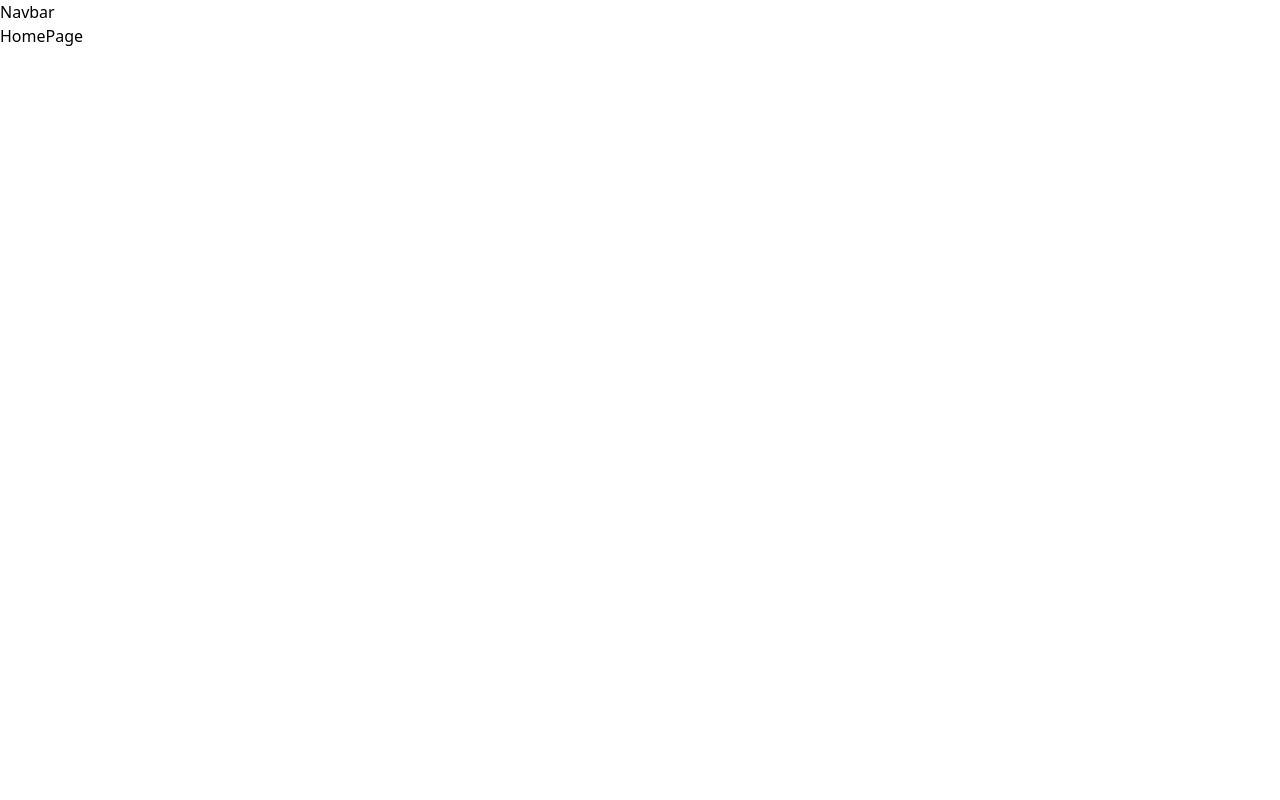
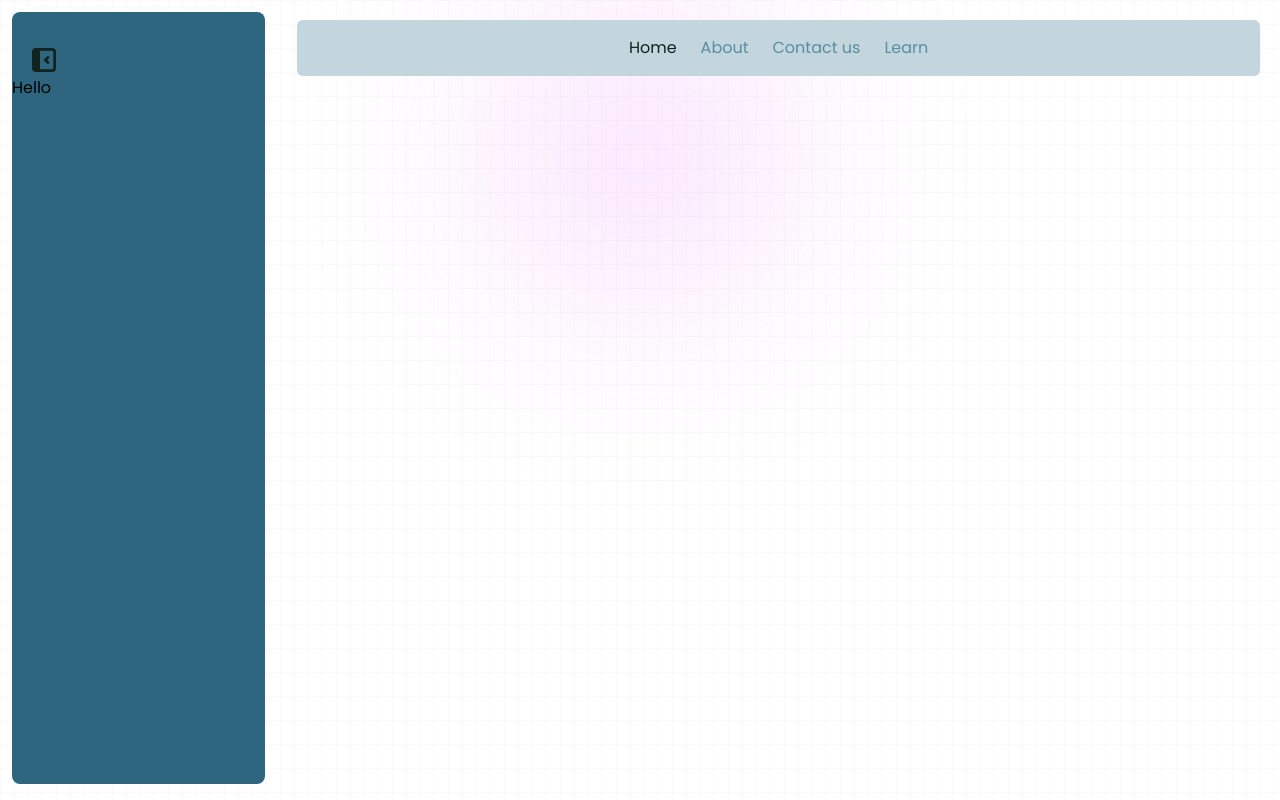
Before and after one commit to krishmungase/todoist, a React (Vite) app: page / in a window 1280 px wide. Built offline with nearby package versions, Linux system fonts and the light colour scheme.

Commit message:
navbar and sidebar template

```diff
--- a/package.json
+++ b/package.json
@@ -16,6 +16,7 @@
     "lucide-react": "^0.471.0",
     "react": "^18.3.1",
     "react-dom": "^18.3.1",
+    "react-icons": "^5.4.0",
     "react-router-dom": "^7.1.1",
     "tailwind-merge": "^2.6.0",
     "tailwindcss-animate": "^1.0.7"
--- a/src/App.jsx
+++ b/src/App.jsx
@@ -3,15 +3,20 @@
 import { Route, Routes } from "react-router-dom"
 import Navbar from "./pages/navbar"
 import HomePage from "./pages/home-page"
+import DashboardLayout from "./layout/dashboard-layout"
 
 const App = () => {
   return (
     <div className="w-screen min-h-screen flex flex-col">
-      <Navbar />
+      <div className="absolute inset-0 -z-10 size-full bg-white bg-[linear-gradient(to_right,#8080800a_1px,transparent_1px),linear-gradient(to_bottom,#8080800a_1px,transparent_1px)] bg-[size:14px_24px]">
+        <div className="absolute inset-x-0 top-0 -z-10 m-auto size-[310px] rounded-full bg-fuchsia-400 opacity-20 blur-[100px]" />
+      </div>
       <Routes>
-        <Route path="/" element={<HomePage />} />
+        <Route path="/" element={<DashboardLayout />}>
+          <Route path="/" element={<HomePage />} />
+        </Route>
       </Routes>
-    </div>
+    </div >
   )
 }
 
--- /dev/null
+++ b/src/common/desktop-view.jsx
@@ -0,0 +1,24 @@
+import React, { useState } from 'react'
+import { TbLayoutSidebarLeftCollapseFilled } from "react-icons/tb";
+
+const DesktopDashboardSidebar = ({ openSideBar, setOpenSideBar }) => {
+
+  return (
+    <div>
+      <div className='px-4'>
+        <TbLayoutSidebarLeftCollapseFilled onClick={() => setOpenSideBar(!openSideBar)} className='text-rich-900 cursor-pointer size-8' />
+      </div>
+      {
+        openSideBar ?
+          <h1>Hello</h1>
+          :
+
+          (
+            <h1>Hi</h1>
+          )
+      }
+    </div>
+  )
+}
+
+export default DesktopDashboardSidebar
--- a/src/index.css
+++ b/src/index.css
@@ -1,8 +1,13 @@
+@import url('https://fonts.googleapis.com/css2?family=Poppins:ital,wght@0,100;0,200;0,300;0,400;0,500;0,600;0,700;0,800;0,900;1,100;1,200;1,300;1,400;1,500;1,600;1,700;1,800;1,900&display=swap');
 @tailwind base;
 @tailwind components;
 @tailwind utilities;
 
 /* ... */
+
+*{
+  font-family: "Poppins", serif;
+}
 
 
 @layer base {
--- /dev/null
+++ b/src/layout/dashboard-layout.jsx
@@ -0,0 +1,16 @@
+import { Outlet } from "react-router-dom"
+import DashboardSidebar from "./side-layout"
+
+
+const DashboardLayout = () => {
+  return (
+    <div className="flex flex-row w-full h-full">
+      <DashboardSidebar />
+      <div className="h-[calc(100vh_-80px)] w-full p-5 overflow-y-auto">
+        <Outlet />
+      </div>
+    </div>
+  )
+}
+
+export default DashboardLayout
--- /dev/null
+++ b/src/layout/side-layout.jsx
@@ -0,0 +1,18 @@
+import React, { useState } from 'react';
+import DesktopDashboardSidebar from '../common/desktop-view';
+// import MobilDashboardSidebar from './mobile-dashboard'
+
+const DashboardSidebar = () => {
+  const [openSideBar, setOpenSideBar] = useState(true);
+
+  return (
+    <div className={`w-[100px] ${openSideBar ? "lg:w-[350px]" : "lg:w-[100px]"} p-3`}>
+      <div className="bg-rich-500 h-[calc(100vh_-28px)] rounded-lg py-8 w-full">
+        {/* <MobilDashboardSidebar /> */}
+        <DesktopDashboardSidebar openSideBar={openSideBar} setOpenSideBar={setOpenSideBar} />
+      </div>
+    </div>
+  );
+}
+
+export default DashboardSidebar;
--- a/src/pages/home-page.jsx
+++ b/src/pages/home-page.jsx
@@ -1,9 +1,12 @@
 // eslint-disable-next-line no-unused-vars
 import React from 'react'
+import Navbar from './navbar'
 
 const HomePage = () => {
   return (
-    <div>HomePage</div>
+    <div className='text-black'>
+      <Navbar />
+    </div>
   )
 }
 
--- a/src/pages/navbar.jsx
+++ b/src/pages/navbar.jsx
@@ -1,9 +1,38 @@
 // eslint-disable-next-line no-unused-vars
 import React from 'react'
+import { Link } from 'react-router-dom'
+import CodeMitra from "../assets/LogoCodeMitra.png"
 
 const Navbar = () => {
   return (
-    <div>Navbar</div>
+    <div className='bg-rich-100 rounded-md container mx-auto px-8'>
+      <div className="flex flex-wrap justify-center items-center py-4 px-4 lg:px-0">
+        <nav className="hidden lg:flex items-center">
+          <ul className="flex gap-x-6 text-richrich-400-25">
+            <li>
+              <Link to="/" className={`${location.pathname === "/" ? "text-rich-900" : "text-rich-400"} hover:text-rich-900 transition`}>
+                Home
+              </Link>
+            </li>
+            <li>
+              <Link to="/about" className={`${location.pathname === "/about" ? "text-rich-900" : "text-rich-400"} hover:text-rich-900 transition`}>
+                About
+              </Link>
+            </li>
+            <li>
+              <Link to="/contact" className={`${location.pathname === "/contact" ? "text-rich-900" : "text-rich-400"} hover:text-rich-900 transition`}>
+                Contact us
+              </Link>
+            </li>
+            <li>
+              <Link to="/dashboard/profile" className={`${location.pathname.includes("/dashboard") ? "text-rich-900" : "text-rich-400"} hover:text-rich-900 transition`}>
+                Learn
+              </Link>
+            </li>
+          </ul>
+        </nav>
+      </div>
+    </div>
   )
 }
 
--- a/tailwind.config.js
+++ b/tailwind.config.js
@@ -9,7 +9,23 @@ export default {
 				md: 'calc(var(--radius) - 2px)',
 				sm: 'calc(var(--radius) - 4px)'
 			},
-  		colors: {}
+			colors: {
+				rich: {
+					50: "#E7EEF1",  // Very light
+					100: "#C3D6DD", // Light
+					200: "#9FBEC9", // Lighter
+					300: "#7BA6B5", // Soft
+					400: "#578EA1", // Neutral
+					500: "#2F667F", // Base color
+					600: "#285765", // Slightly darker
+					700: "#20474D", // Dark
+					800: "#183635", // Darker
+					900: "#10231E", // Very dark
+				},
+				primary: "#2F667F",
+				secondary: "#539BBB",
+				turnary: "#EEF5F8",
+			}
 		}
 	},
 	plugins: [require("tailwindcss-animate")],
```
Also changed, not shown: src/assets/LogoCodeMitra.png (added), 1 other file (tests, documents, lock files or other folders). Lines whose indentation alone changed are shown as unchanged.
